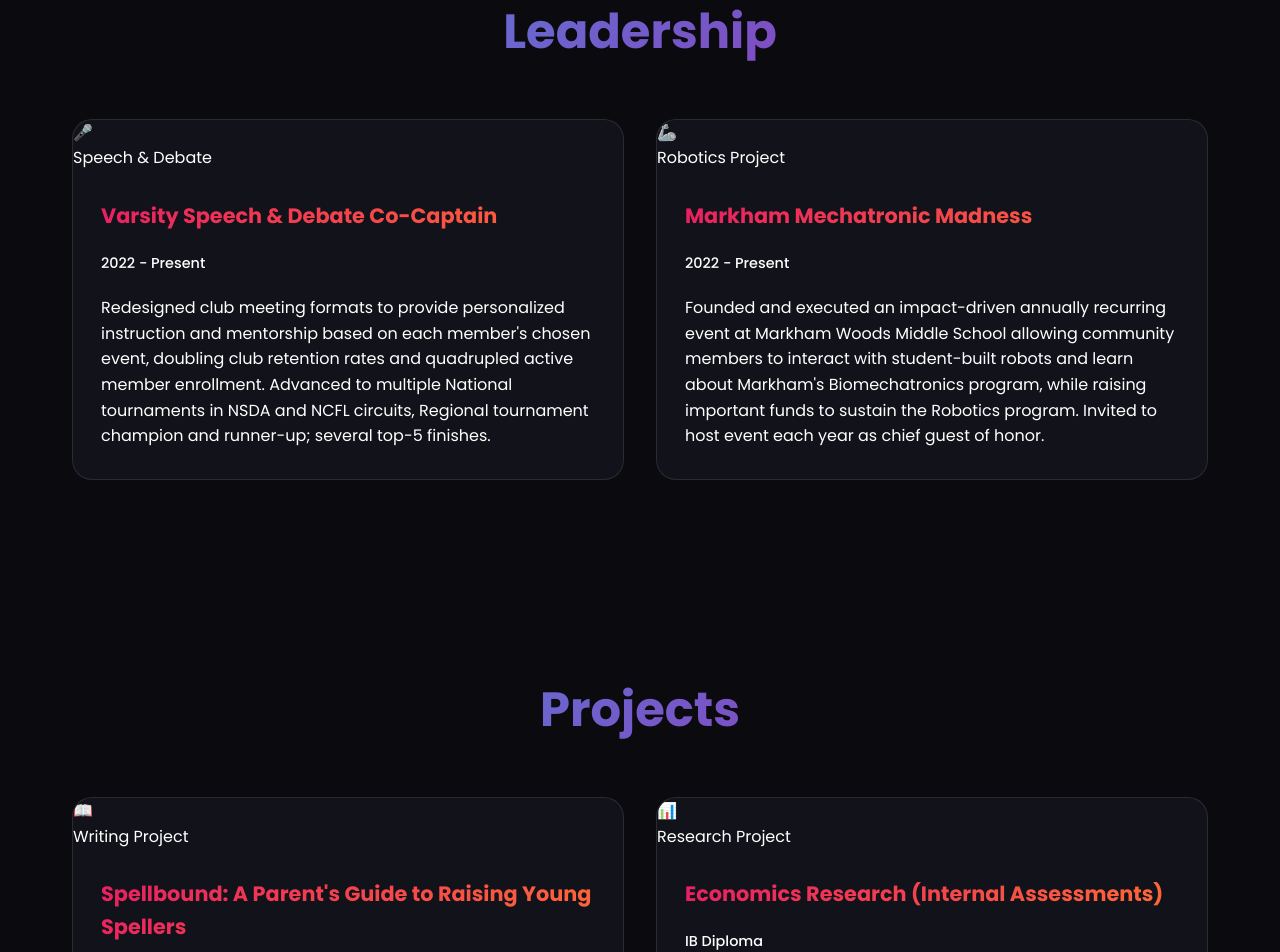
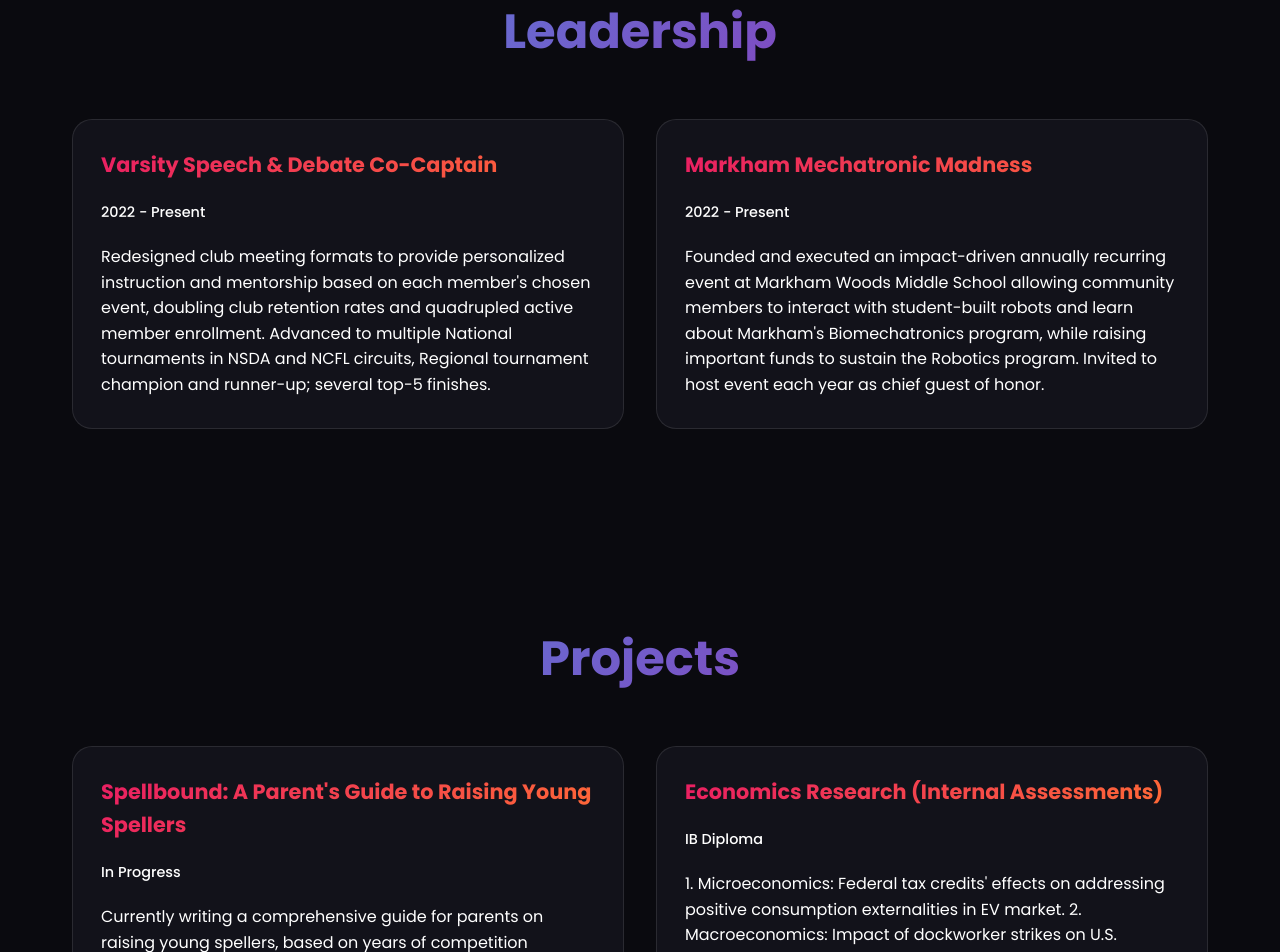
Before and after one commit to Akr1040317/ekanshPortfolio, a React (Create React App) app: page / in a window 1280 px wide. Shown: the part 7980-8932 px from the top of the page. Built offline with nearby package versions, Linux system fonts and the light colour scheme.

Commit message:
Fix resume import and clean project cards

```diff
--- a/src/components/Contact.jsx
+++ b/src/components/Contact.jsx
@@ -1,5 +1,5 @@
 import React from 'react';
-import resumePdf from '../assets/Ekansh_Rastogi_Resume (1).pdf';
+import resumePdf from '../assets/EkanshRastogi.pdf';
 
 const Contact = () => {
   const email = 'erastogi@hivespelling.com';
--- a/src/components/Projects.jsx
+++ b/src/components/Projects.jsx
@@ -47,10 +47,6 @@ const Projects = () => {
             {leadership.map((item, index) => (
               <ScrollAnimation key={index}>
                 <div className="project-card">
-                  <div className="project-image-placeholder">
-                    <span>{item.icon}</span>
-                    <p>{item.placeholder}</p>
-                  </div>
                   <div className="project-info">
                     <h3>{item.title}</h3>
                     {item.years && <p className="project-years">{item.years}</p>}
@@ -72,10 +68,6 @@ const Projects = () => {
             {projects.map((project, index) => (
               <ScrollAnimation key={index}>
                 <div className="project-card">
-                  <div className="project-image-placeholder">
-                    <span>{project.icon}</span>
-                    <p>{project.placeholder}</p>
-                  </div>
                   <div className="project-info">
                     <h3>{project.title}</h3>
                     {project.years && <p className="project-years">{project.years}</p>}
```
